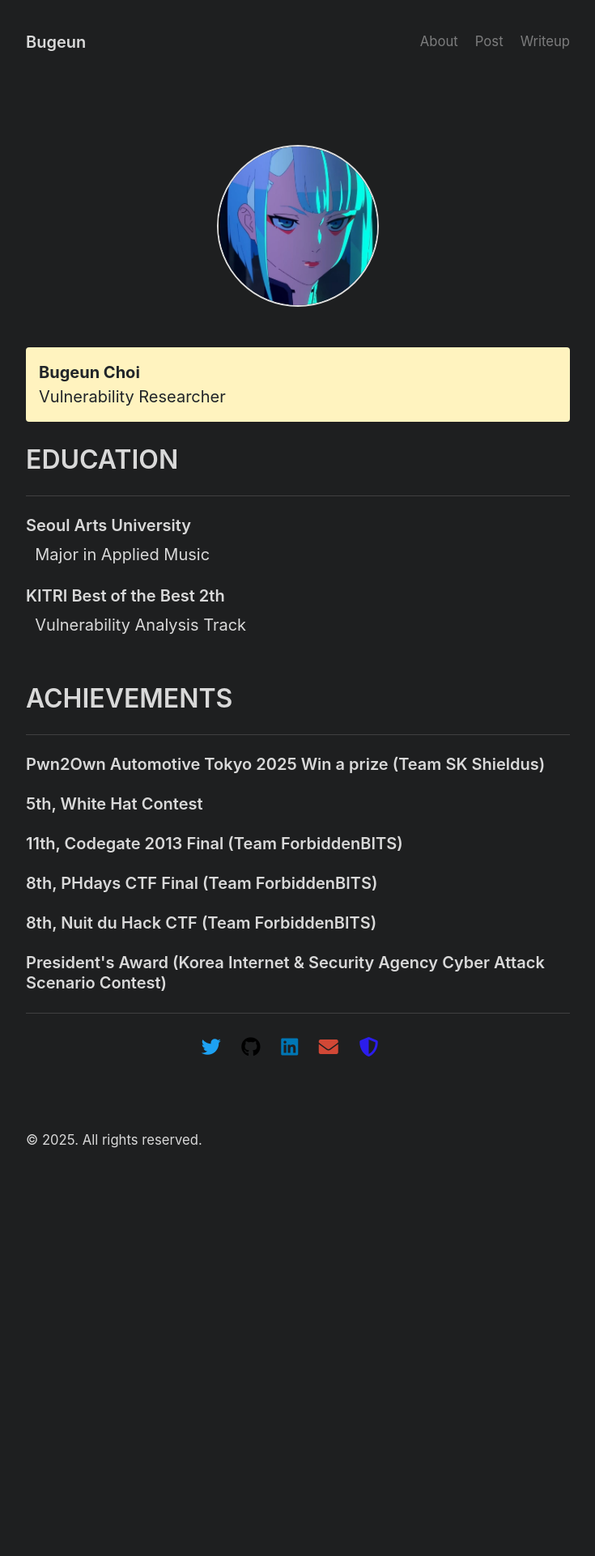
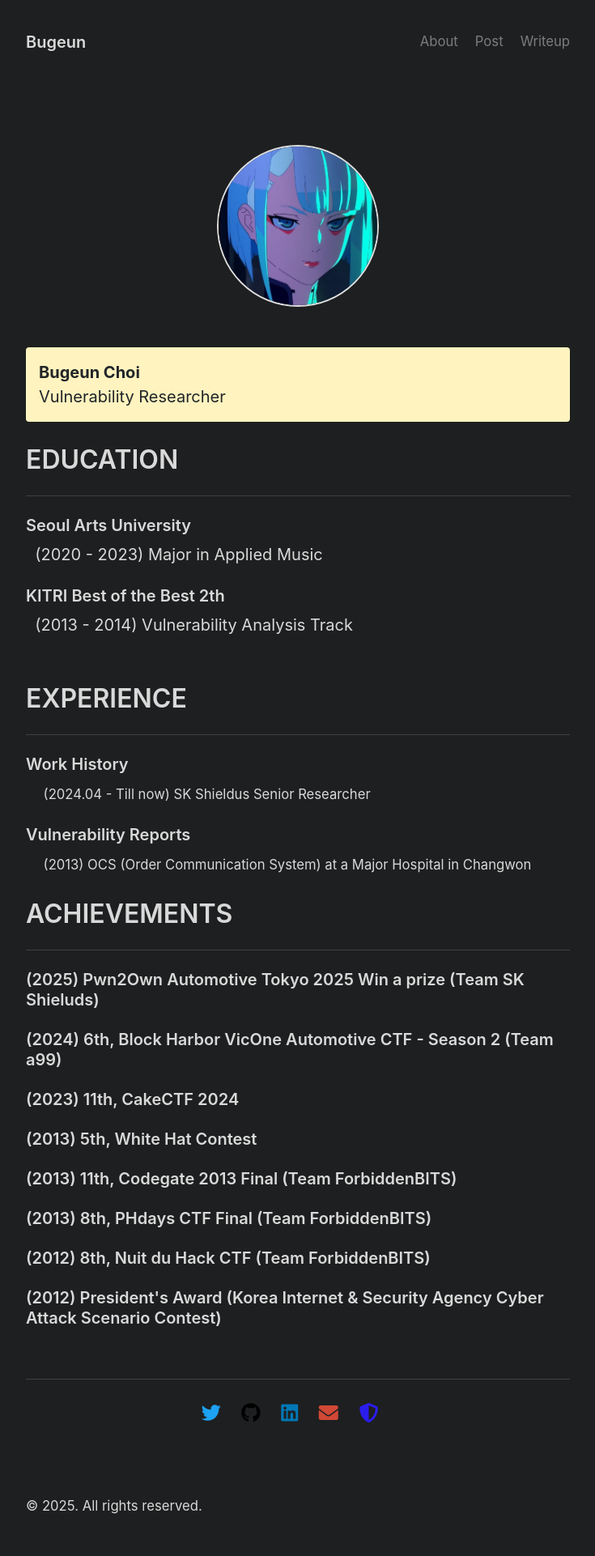
Before and after one commit to Bugeun/Bugeun.github.io, a Jekyll site: the page built from about.md, in a window 1280 px wide. Shown: the whole page at 81% size, without its empty margins (272-1007 px from the left). Built offline with Jekyll 4.4.1, drawn with Linux system fonts in a browser that asks for light colours; before the commit the page ends 1470 px from its top, so only the background shows below that.

Commit message:
about_modify

```diff
--- a/about.md
+++ b/about.md
@@ -19,22 +19,35 @@ layout: page
 <hr>
 
 <h3>Seoul Arts University</h3>
-&nbsp;&nbsp;Major in Applied Music
+&nbsp;&nbsp;(2020 - 2023) Major in Applied Music
 <br>
 <h3>KITRI Best of the Best 2th</h3>
-&nbsp;&nbsp;Vulnerability Analysis Track
+&nbsp;&nbsp;(2013 - 2014) Vulnerability Analysis Track
 <br>
 <br>
+
+<h1> EXPERIENCE </h1>
+<hr>
+<h3>Work History</h3>
+&nbsp;&nbsp;&nbsp;<small> (2024.04 - Till now) SK Shieldus Senior Researcher </small>
+<br>
+<h3>Vulnerability Reports</h3>
+&nbsp;&nbsp;&nbsp;<small> (2013) OCS (Order Communication System) at a Major Hospital in Changwon </small>
+<br>
+
 
 <h1> ACHIEVEMENTS </h1>
 <hr>
 
-<h3>Pwn2Own Automotive Tokyo 2025 Win a prize (Team SK Shieldus)</h3>
-<h3>5th, White Hat Contest</h3>
-<h3>11th, Codegate 2013 Final (Team ForbiddenBITS)</h3>
-<h3>8th, PHdays CTF Final (Team ForbiddenBITS)</h3>
-<h3>8th, Nuit du Hack CTF (Team ForbiddenBITS)</h3>
-<h3>President's Award (Korea Internet & Security Agency Cyber Attack Scenario Contest)</h3>
+<h3>(2025) Pwn2Own Automotive Tokyo 2025 Win a prize (Team SK Shieluds)</h3>
+<h3>(2024) 6th, Block Harbor VicOne Automotive CTF - Season 2 (Team a99)
+<h3>(2023) 11th, CakeCTF 2024</h3>
+<h3>(2013) 5th, White Hat Contest</h3>
+<h3>(2013) 11th, Codegate 2013 Final (Team ForbiddenBITS)</h3>
+<h3>(2013) 8th, PHdays CTF Final (Team ForbiddenBITS)</h3>
+<h3>(2012) 8th, Nuit du Hack CTF (Team ForbiddenBITS)</h3>
+<h3>(2012) President's Award (Korea Internet & Security Agency Cyber Attack Scenario Contest)</h3>
+<br>
 
 <hr>
   <div style="text-align: center; margin-top: 20px;">
```
Also changed, not shown: _posts/2025-01-27-haa.md (+1 -1 lines), _posts/2025-01-28-as.md (+1 -1 lines), archive.md (+1 -1 lines).
